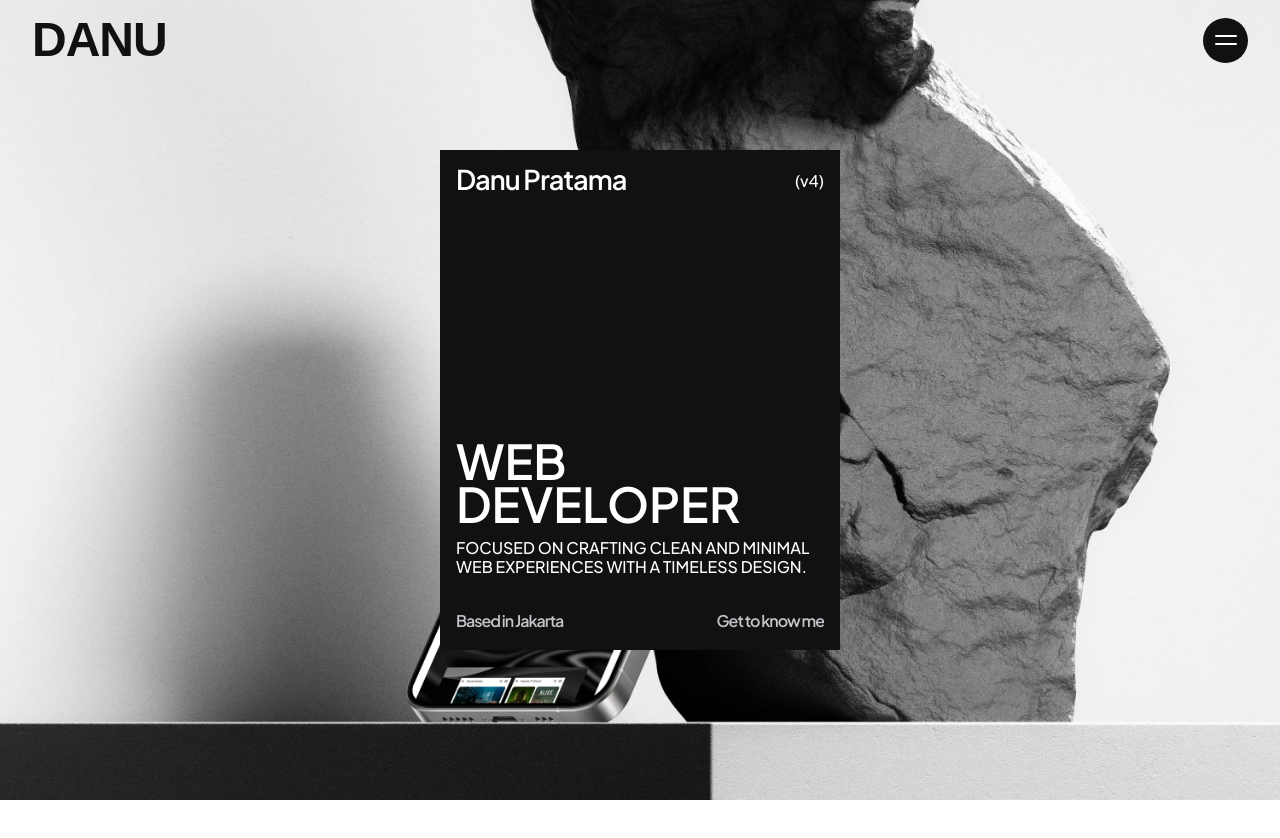
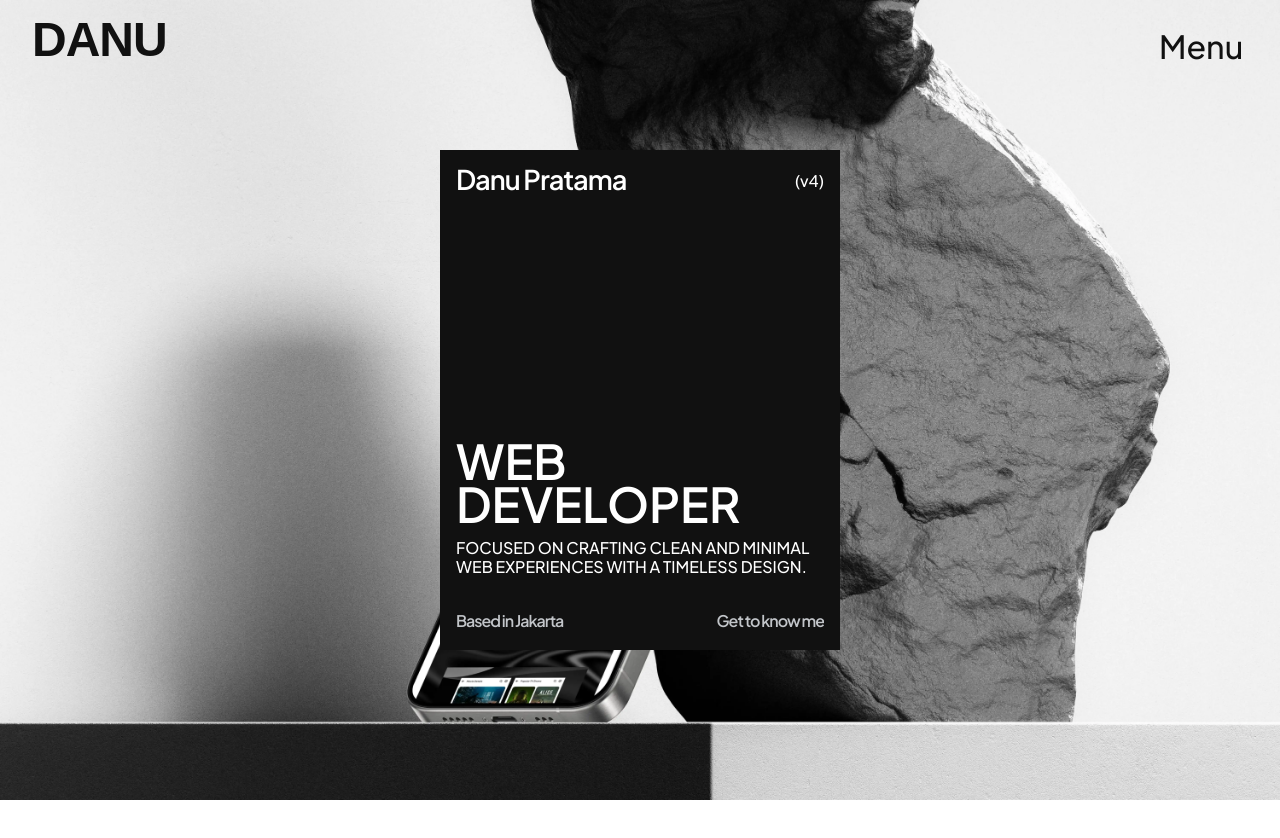
Before and after one commit to danutama/nextjs-portfolio, a Next.js app: page / in a window 1280 px wide. Shown: the top 838 px of the page. Built offline with nearby package versions, Linux system fonts and the light colour scheme; a web font is replaced by a local one.

Commit message:
refactor: extract MenuToggle and add MenuProvider context

```diff
--- a/app/layout.js
+++ b/app/layout.js
@@ -1,4 +1,6 @@
+import { MenuProvider } from '@/context/MenuContext';
 import LoadingScreen from '@/components/globals/LoadingScreen';
+import MenuToggle from '@/components/globals/MenuToggle';
 import Navbar from '@/components/globals/Navbar';
 import PageTransition from '@/components/globals/PageTransition';
 import RotateMessage from '@/components/globals/RotateMessage';
@@ -68,10 +70,13 @@ export default function RootLayout({ children }) {
 
       <body>
         <LoadingScreen />
-        <Navbar />
-        <PageTransition />
-        <RotateMessage />
-        {children}
+        <MenuProvider>
+          <Navbar />
+          <MenuToggle />
+          <PageTransition />
+          <RotateMessage />
+          {children}
+        </MenuProvider>
       </body>
     </html>
   );
--- a/components/css/navbar.css
+++ b/components/css/navbar.css
@@ -8,13 +8,15 @@
   justify-content: space-between;
   align-items: center;
   z-index: 100;
+  background-color: transparent;
 }
 
 .navbar-container {
   width: 100%;
   display: flex;
   justify-content: space-between;
-  align-items: center;
+  align-items: end;
+  background-color: transparent;
 }
 
 .logo {
@@ -36,17 +38,20 @@
 
 /* toggle menu */
 .menu-btn {
-  width: 45px;
-  height: 45px;
-  border-radius: 50%;
+  position: fixed;
+  top: 2rem;
+  right: 2.3rem;
+  font-family: var(--font-jakarta);
+  font-size: 2rem;
+  font-weight: 500;
+  letter-spacing: -0.5;
+  line-height: 0.9;
+  text-transform: capitalize;
+  color: var(--white);
+  mix-blend-mode: difference;
   border: none;
-  background: var(--color-inverse);
-  position: relative;
-  display: flex;
-  justify-content: center;
-  align-items: center;
+  background: transparent;
   cursor: pointer;
-  transition: background 0.3s ease;
   z-index: 110;
 }
 
@@ -239,6 +244,12 @@
     font-size: 2rem;
   }
 
+  .menu-btn {
+    font-size: 1.2rem;
+    top: 1.5rem;
+    right: 1rem;
+  }
+
   .menu-wrapper {
     max-height: 850px;
   }
--- /dev/null
+++ b/components/globals/MenuToggle.jsx
@@ -0,0 +1,13 @@
+'use client';
+
+import { useMenu } from '@/context/MenuContext';
+
+export default function MenuToggle() {
+  const { open, setOpen } = useMenu();
+
+  return (
+    <button className={`menu-btn ${open ? 'open' : ''}`} onClick={() => setOpen(!open)}>
+      {open ? 'Close' : 'Menu'}
+    </button>
+  );
+}
--- a/components/globals/Navbar.jsx
+++ b/components/globals/Navbar.jsx
@@ -1,16 +1,17 @@
 'use client';
 
-import { useState, useRef, useEffect } from 'react';
+import { useRef, useEffect } from 'react';
 import { useRouter, usePathname } from 'next/navigation';
 import { gsap } from 'gsap';
 import { ScrollTrigger } from 'gsap/ScrollTrigger';
+import { useMenu } from '@/context/MenuContext';
 import ThemeToggle from './ThemeToggle';
 import NavbarLogo from './NavbarLogo';
 import '../css/navbar.css';
 gsap.registerPlugin(ScrollTrigger);
 
 export default function Navbar() {
-  const [open, setOpen] = useState(false);
+  const { open, setOpen } = useMenu();
   const menuRef = useRef(null);
   const linksRef = useRef([]);
   const infoRef = useRef([]);
@@ -165,12 +166,6 @@ export default function Navbar() {
       <div className="navbar-container">
         {/* LOGO */}
         <NavbarLogo />
-
-        {/* Menu Toggle*/}
-        <button className={`menu-btn ${open ? 'open' : ''}`} onClick={() => setOpen(!open)}>
-          <span></span>
-          <span></span>
-        </button>
       </div>
 
       <div ref={menuRef} className="menu-overlay">
--- /dev/null
+++ b/context/MenuContext.jsx
@@ -0,0 +1,14 @@
+'use client';
+
+import { createContext, useContext, useState } from 'react';
+
+const MenuContext = createContext();
+
+export function MenuProvider({ children }) {
+  const [open, setOpen] = useState(false);
+  return <MenuContext.Provider value={{ open, setOpen }}>{children}</MenuContext.Provider>;
+}
+
+export function useMenu() {
+  return useContext(MenuContext);
+}
```
